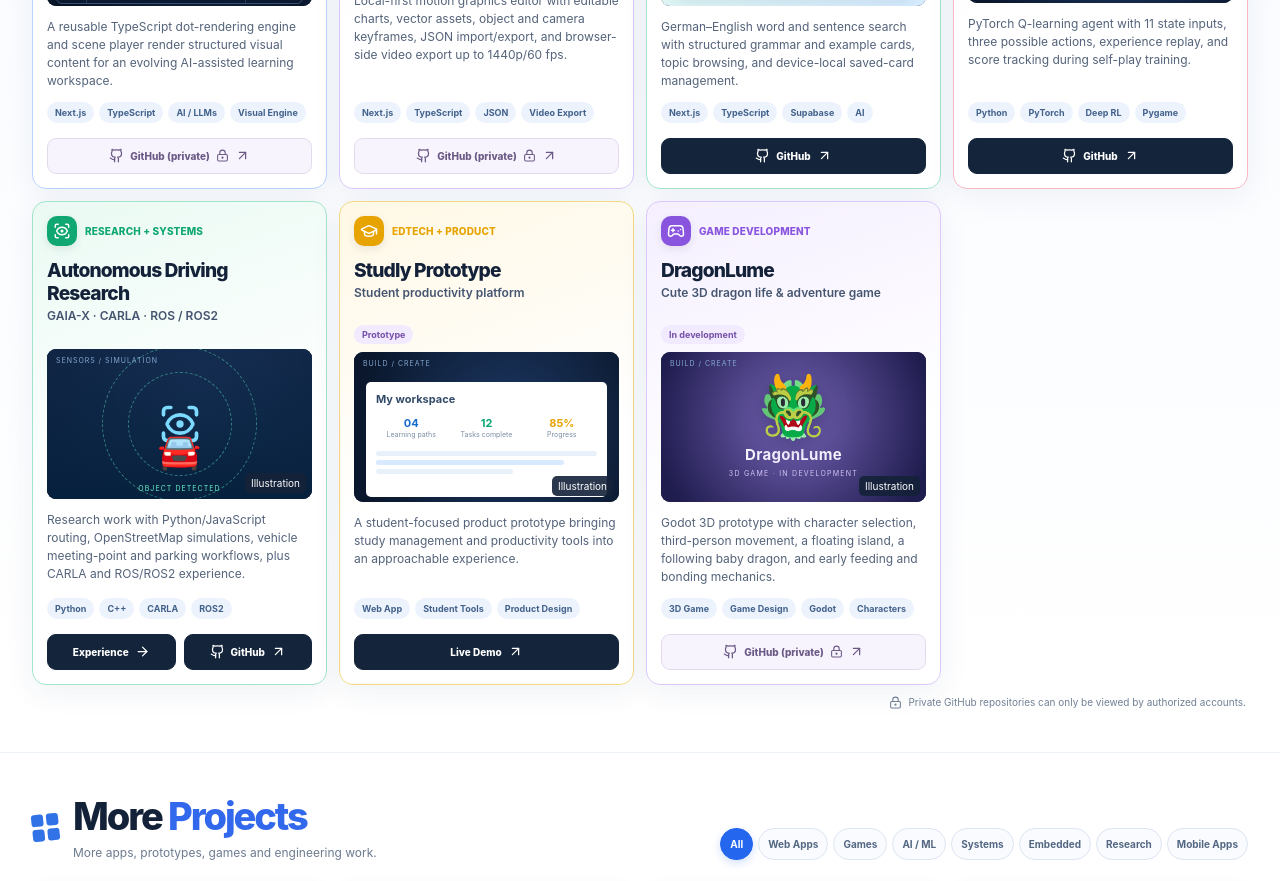
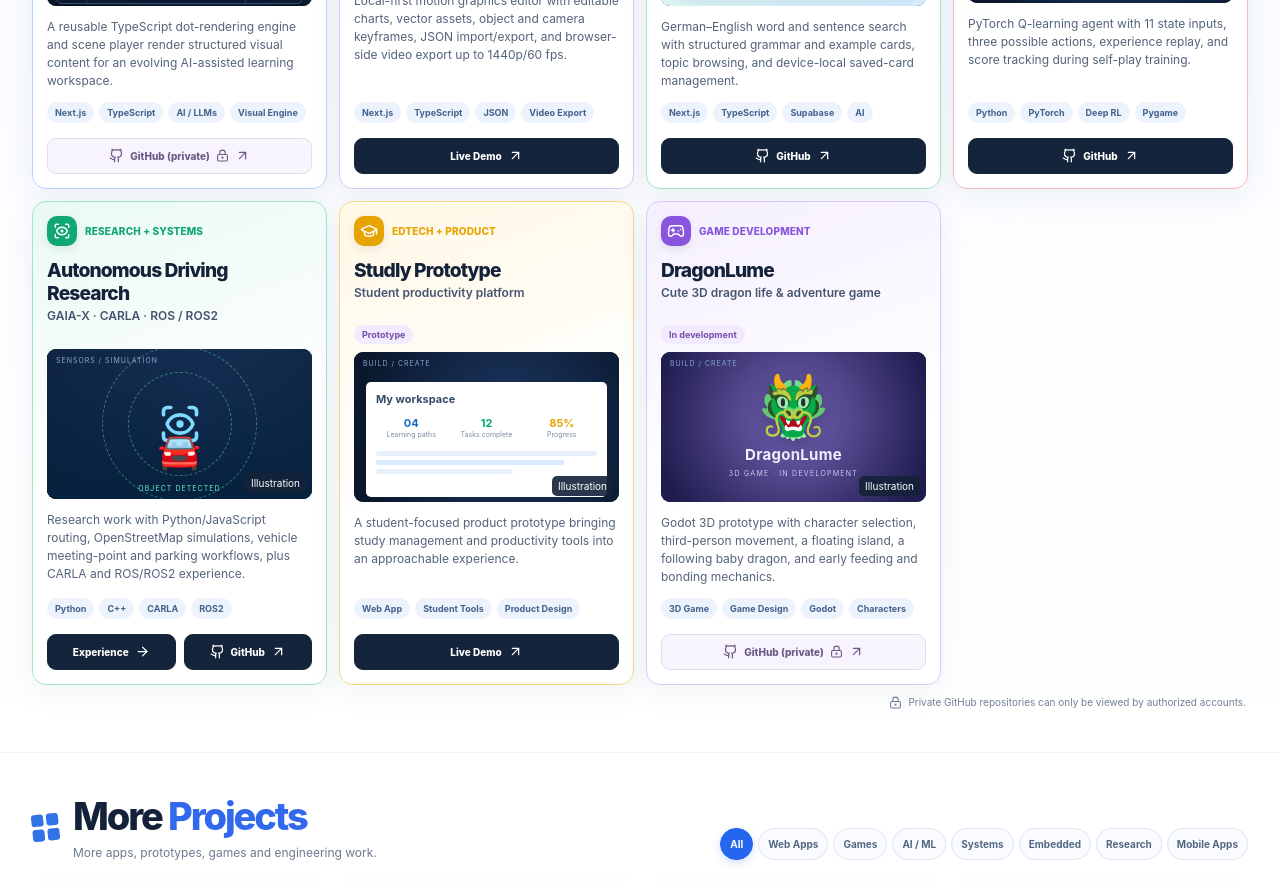
Before and after one commit to Forkan01/forkan-portfolio, a Next.js app: page / in a window 1280 px wide. Shown: the part 1040-1921 px from the top of the page. Built offline with nearby package versions, Linux system fonts and the light colour scheme.

Commit message:
Link Scene Studio portfolio card to production website

```diff
--- a/app/page.tsx
+++ b/app/page.tsx
@@ -45,8 +45,7 @@ const featured: Project[] = [
     tech: ["Next.js", "TypeScript", "JSON", "Video Export"],
     categories: ["Web Apps"],
     style: "purple", art: "scene",
-    github: "https://github.com/Forkan01/SceneStudio",
-    githubPrivate: true,
+    demo: "https://scene-studio-beige.vercel.app/",
   },
   {
     title: "LearnTranslate",
```
Also changed, not shown: 2 other files (tests, documents, lock files or other folders).
